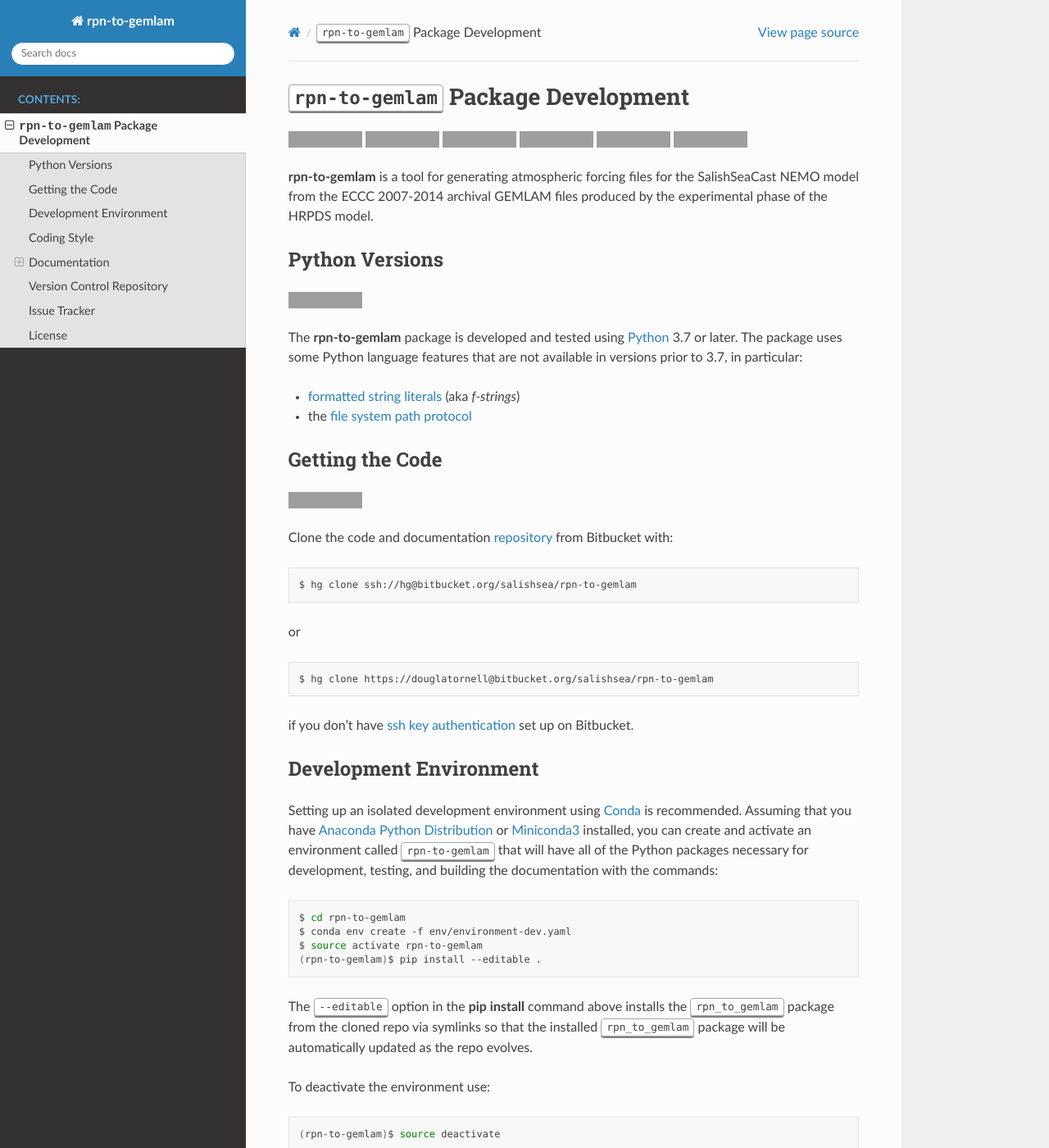
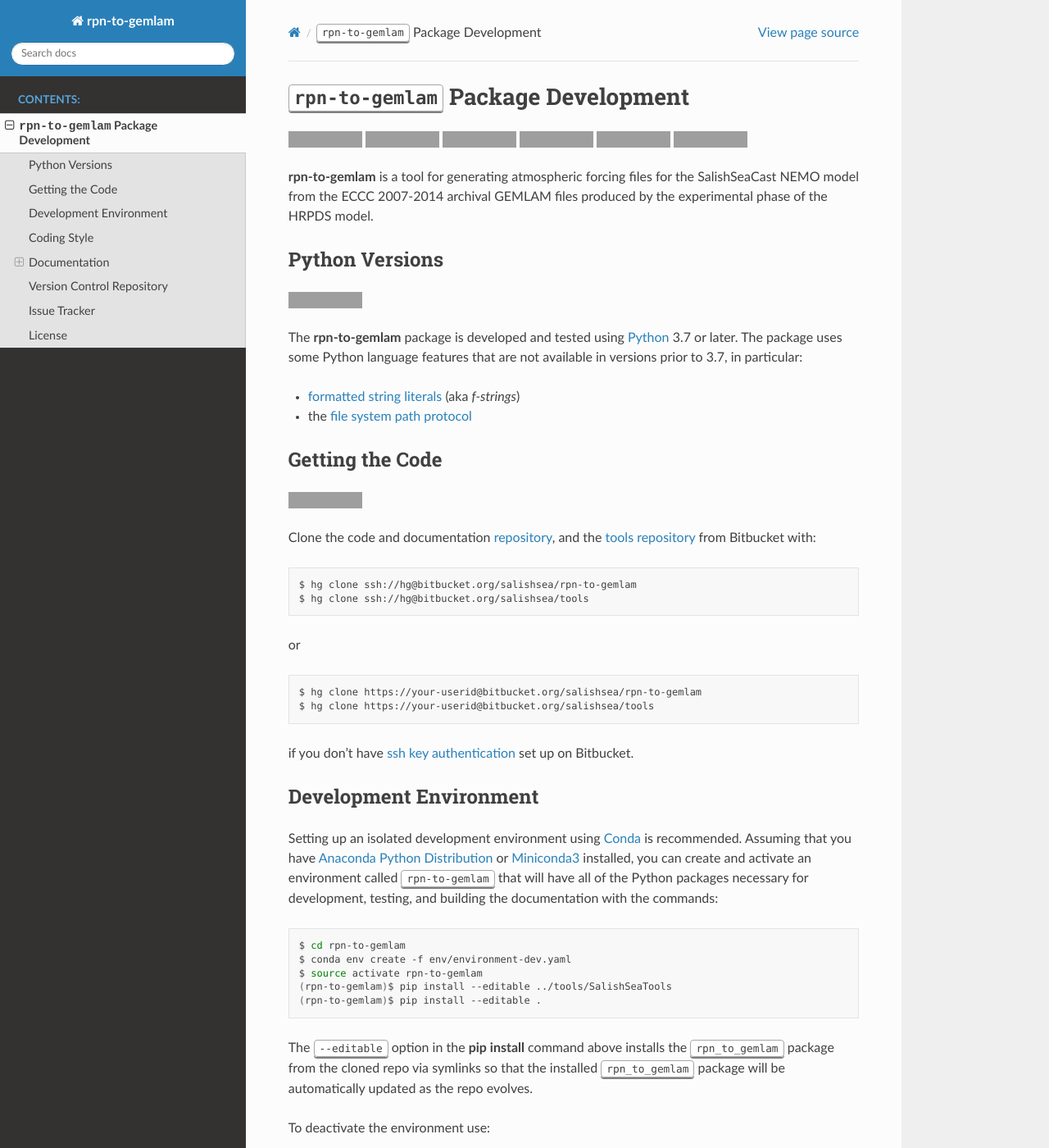
Before and after one commit to SalishSeaCast/rpn-to-gemlam, a Sphinx documentation site: the page built from docs/pkg_development.rst, in a window 1280 px wide and 1400 px high. Shown: the whole window at 82% size. Built offline with Sphinx 7.4.7 and the Read the Docs theme 2.0.0, drawn with Linux system fonts in a browser that asks for light colours; the version number could not be read and is left out; grey boxes are pictures that could not be loaded.

Commit message:
Add clone and install of SalishSeaTools to dev docs

```diff
--- a/docs/pkg_development.rst
+++ b/docs/pkg_development.rst
@@ -75,19 +75,23 @@ Getting the Code
     :target: https://bitbucket.org/salishsea/rpn-to-gemlam/
     :alt: Mercurial on Bitbucket
 
-Clone the code and documentation `repository`_ from Bitbucket with:
+Clone the code and documentation `repository`_,
+and the `tools repository`_ from Bitbucket with:
 
 .. _repository: https://bitbucket.org/salishsea/rpn-to-gemlam
+.. _tools repository: https://bitbucket.org/salishsea/tools
 
 .. code-block:: bash
 
     $ hg clone ssh://hg@bitbucket.org/salishsea/rpn-to-gemlam
+    $ hg clone ssh://hg@bitbucket.org/salishsea/tools
 
 or
 
 .. code-block:: bash
 
-    $ hg clone https://douglatornell@bitbucket.org/salishsea/rpn-to-gemlam
+    $ hg clone https://your-userid@bitbucket.org/salishsea/rpn-to-gemlam
+    $ hg clone https://your-userid@bitbucket.org/salishsea/tools
 
 if you don't have `ssh key authentication`_ set up on Bitbucket.
 
@@ -114,6 +118,7 @@ and building the documentation with the commands:
     $ cd rpn-to-gemlam
     $ conda env create -f env/environment-dev.yaml
     $ source activate rpn-to-gemlam
+    (rpn-to-gemlam)$ pip install --editable ../tools/SalishSeaTools
     (rpn-to-gemlam)$ pip install --editable .
 
 The :kbd:`--editable` option in the :command:`pip install` command above installs the :kbd:`rpn_to_gemlam` package from the cloned repo via symlinks so that the installed :kbd:`rpn_to_gemlam` package will be automatically updated as the repo evolves.
```
